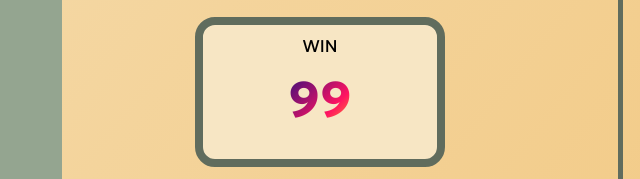
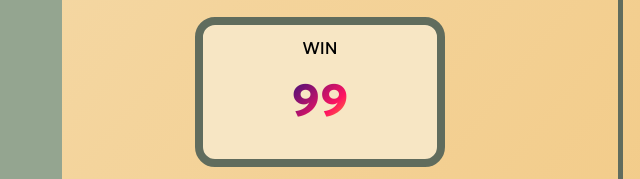
Before and after one commit to gianseptianlattang/portofolio, a plain HTML site: page index.html in a window 1280 px wide. Shown: the part 773-952 px from the top of the page, 459-1099 px from the left. Drawn offline with Linux system fonts and the light colour scheme.

Commit message:
style changes 2

```diff
--- a/style.css
+++ b/style.css
@@ -117,7 +117,7 @@ button:hover {
 
 .acv {
   margin: 1px;
-  font-size: 50px;
+  font-size: 45px;
   font-weight: bold;
   color: #91b387;
   text-transform: uppercase;
@@ -146,5 +146,5 @@ button:hover {
 }
 
 .titleacv {
-  margin: 10px;
+  margin: 12px;
 }
```
